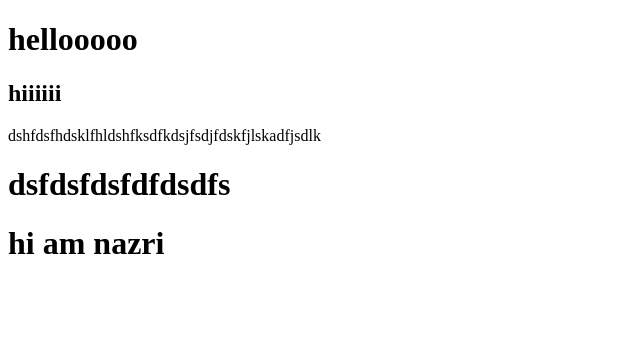
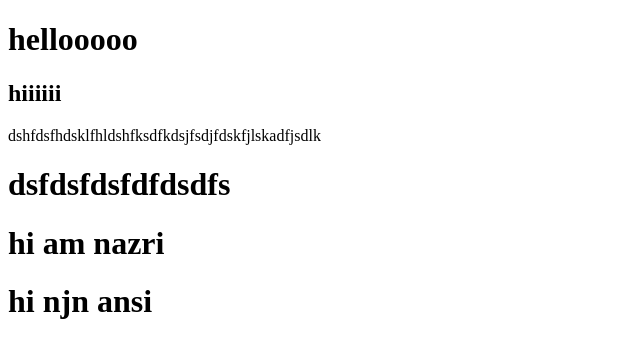
Before and after one commit to ANSIYAKA/demo-, a plain HTML site: page index.html in a window 1280 px wide. Shown: the whole page, without its empty margins (0-640 px from the left). Drawn offline with Linux system fonts and the light colour scheme.

Commit message:
new h1 by ansi

```diff
--- a/index.html
+++ b/index.html
@@ -12,5 +12,6 @@
    <p>dshfdsfhdsklfhldshfksdfkdsjfsdjfdskfjlskadfjsdlk</p>
    <h1>dsfdsfdsfdfdsdfs</h1>
    <h1>hi am nazri</h1>
+   <h1>hi njn ansi</h1>
 </body>
 </html>
```
